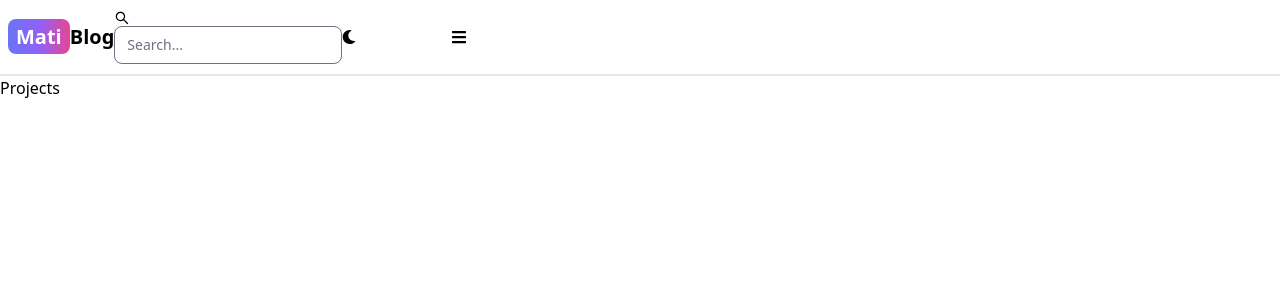
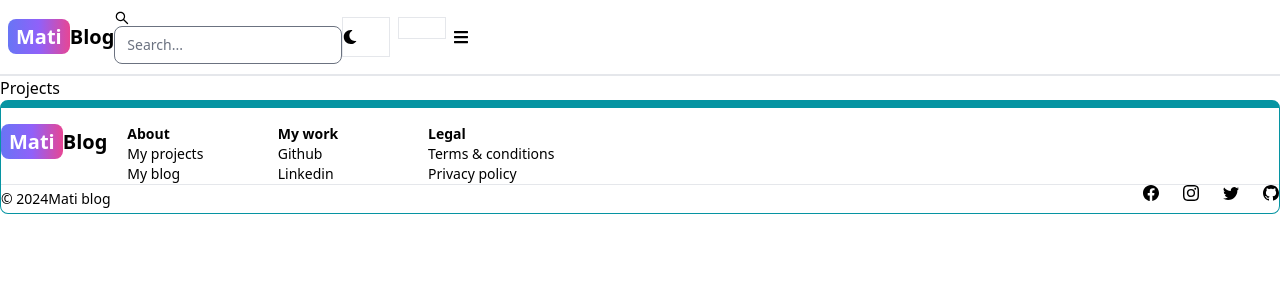
Before and after one commit to matidlr/mern-blog, a React (Vite) app in the folder client/: page /projects in a window 1280 px wide. Shown: the top 300 px of the page. Built offline with nearby package versions, Linux system fonts and the light colour scheme.

Commit message:
create and add footer component

```diff
--- a/client/src/App.jsx
+++ b/client/src/App.jsx
@@ -6,6 +6,7 @@ import SignUp from './pages/SignUp';
 import Dashboard from './pages/Dashboard';
 import Projects from './pages/Projects';
 import Header from './components/Header';
+import FooterCom from './components/FooterCom';
 
 const App = () => {
   return (
@@ -19,6 +20,7 @@ const App = () => {
          <Route path='/dashboard' element={<Dashboard/>} />
          <Route path='/projects' element={<Projects/>} />
       </Routes>
+      <FooterCom/>
     </BrowserRouter>
   )
 }
--- /dev/null
+++ b/client/src/components/FooterCom.jsx
@@ -0,0 +1,104 @@
+import { Footer } from "flowbite-react";
+import { Link } from "react-router-dom";
+import { BsFacebook, BsInstagram, BsTwitter, BsGithub } from 'react-icons/bs';
+
+export default function FooterCom() {
+  return (
+    <Footer container className="border border-t-8 border-teal-500">
+        <div className="w-full max-w-7xl mx-auto">
+           <div className="grid w-full justify between sm:flex md:grid-cols-1">
+              <div className="mt-5 mr-5">
+                  <Link
+                      to='/'
+                      className='self-center whitespace-nowrap text-lg sm:text-xl font-semibold dark:text-white'
+                    >
+                      <span className='px-2 py-1 bg-gradient-to-r from-indigo-500 via-purple-500 to-pink-500 rounded-lg text-white'>
+                        Mati
+                      </span>
+                      Blog
+               </Link>
+              </div>
+              <div className="grid grid-cols-2 gap-8 sm:mt-4 sm:grid-cols-3 sm:gap-6">
+                <div>
+                <Footer.Title title='About'/>
+                  <Footer.LinkGroup col>
+                    <Footer.Link
+                         href='https://github.com/matidlr'
+                         target='_blank'
+                         rel='noopener noreferrer'
+                         >
+                       My projects
+                    </Footer.Link>
+                  </Footer.LinkGroup>
+                  <Footer.LinkGroup col>
+                    <Footer.Link
+                         href='https://github.com/matidlr'
+                         target='_blank'
+                         rel='noopener noreferrer'
+                         >
+                       My blog
+                    </Footer.Link>
+                  </Footer.LinkGroup>
+                </div>
+                <div>
+                <Footer.Title title='My work'/>
+                  <Footer.LinkGroup col>
+                    <Footer.Link
+                         href='https://github.com/matidlr'
+                         target='_blank'
+                         rel='noopener noreferrer'
+                         >
+                      Github
+                    </Footer.Link>
+                  </Footer.LinkGroup>
+                  <Footer.LinkGroup col>
+                    <Footer.Link
+                         href='#'
+                         target='_blank'
+                         rel='noopener noreferrer'
+                         >
+                       Linkedin
+                    </Footer.Link>
+                  </Footer.LinkGroup>
+                </div>
+                <div>
+                <Footer.Title title='Legal'/>
+                  <Footer.LinkGroup col>
+                    <Footer.Link
+                         href='https://github.com/matidlr'
+                         target='_blank'
+                         rel='noopener noreferrer'
+                         >
+                      Terms & conditions
+                    </Footer.Link>
+                  </Footer.LinkGroup>
+                  <Footer.LinkGroup col>
+                    <Footer.Link
+                         href='#'
+                         target='_blank'
+                         rel='noopener noreferrer'
+                         >
+                      Privacy policy
+                    </Footer.Link>
+                  </Footer.LinkGroup>
+                </div>
+              </div>
+           </div>
+           <Footer.Divider />
+           <div className="w-full sm:flex sm:items-center sm:justify-between">
+              <Footer.Copyright
+                    href="#"
+                    by='Mati blog'
+                    year={new Date().getFullYear()}/>
+                    <div className="flex gap-6 sm:mt-0 mt-4 sm:justify-center mb-3" >
+                      <Footer.Icon href='#' icon={BsFacebook}/>
+                      <Footer.Icon href='#' icon={BsInstagram}/>
+                      <Footer.Icon href='#' icon={BsTwitter}/>
+                      <Footer.Icon href='#' icon={BsGithub}/>
+                    </div>
+           </div>
+
+        </div>
+      </Footer>
+  );
+};
```
